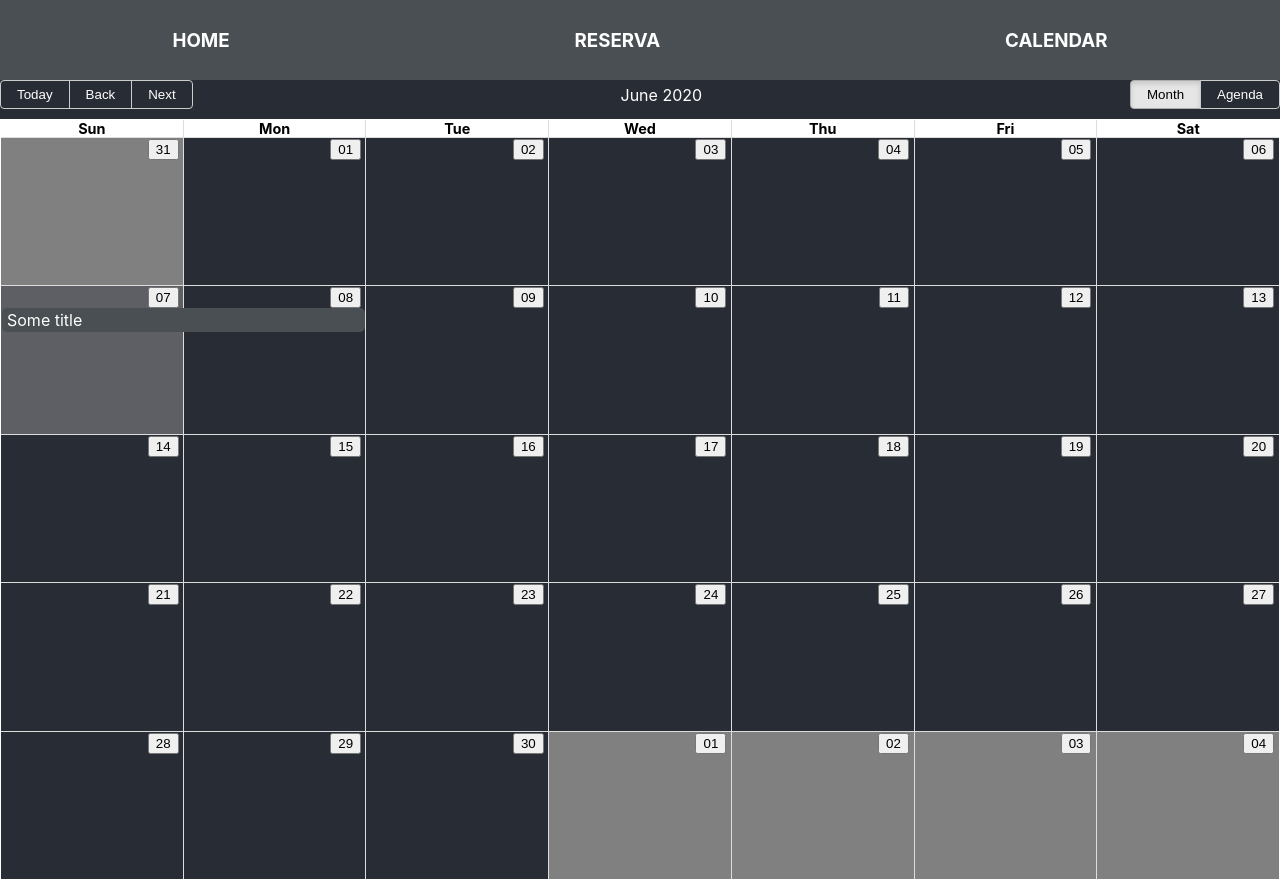
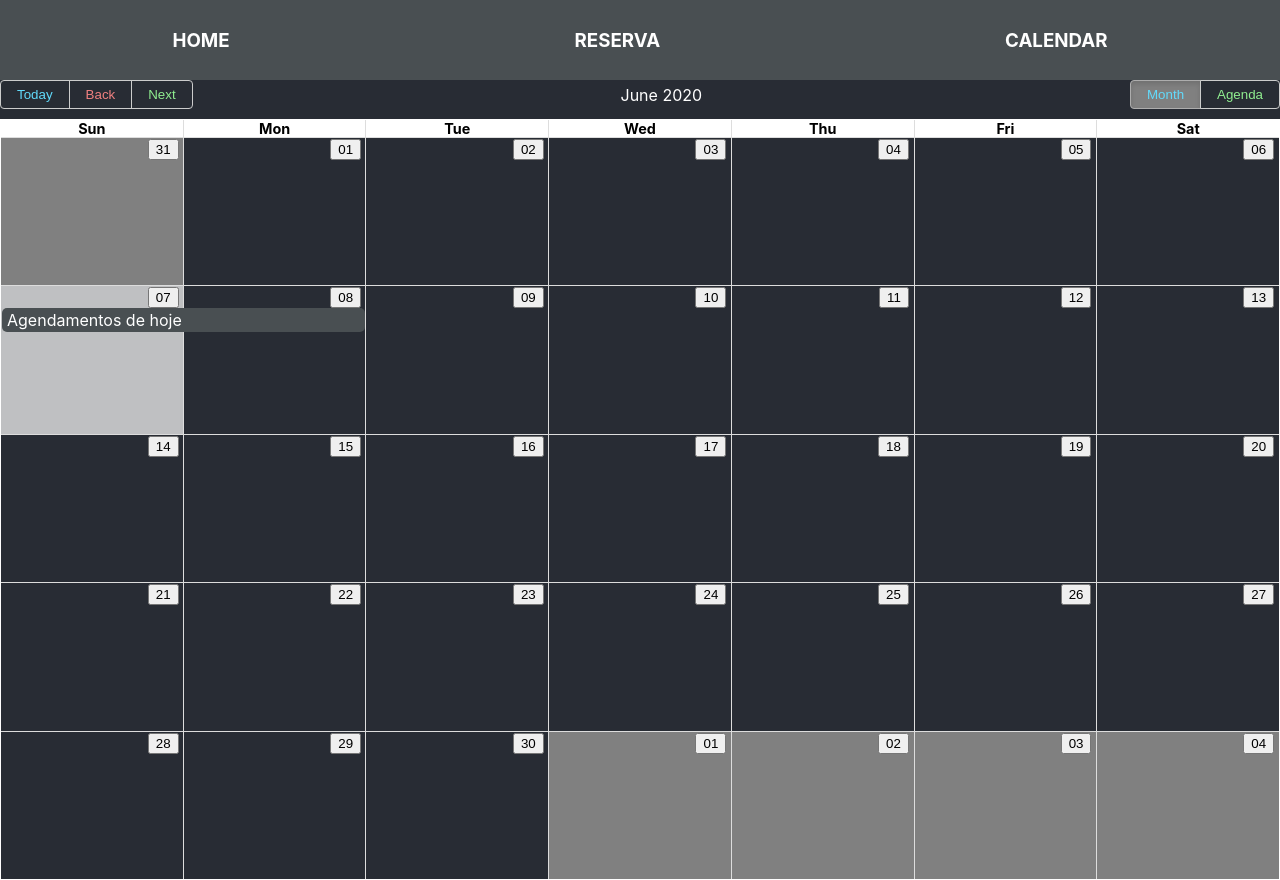
Before and after one commit to Lotusdigital398/t1_verival, a React (Create React App) app: page /calendar in a window 1280 px wide. Built offline with nearby package versions, Linux system fonts and the light colour scheme.

Commit message:
Pequenas mudanças no CSS e troca do texto de "some title" no calendar

```diff
--- a/src/client/component/CalendarComponent.js
+++ b/src/client/component/CalendarComponent.js
@@ -17,7 +17,7 @@ class CalendarComponent extends Component {
                 end: moment()
                     .add(1, "days")
                     .toDate(),
-                title: "Some title"
+                title: "Agendamentos de hoje"
             }
         ]
     };
--- a/src/client/component/css/Calendar.css
+++ b/src/client/component/css/Calendar.css
@@ -81,7 +81,7 @@ button.rbc-input::-moz-focus-inner {
     z-index: 4; }
 
 .rbc-today {
-    background-color: rgba(187, 185, 185, 0.36); }
+    background-color: rgba(255, 255, 255, 0.7); }
 
 .rbc-toolbar {
     display: flex;
@@ -96,7 +96,7 @@ button.rbc-input::-moz-focus-inner {
     padding: 0 10px;
     text-align: center; }
 .rbc-toolbar button {
-    color: white;
+    color: #808080;
     display: inline-block;
     margin: 0;
     text-align: center;
@@ -112,19 +112,19 @@ button.rbc-input::-moz-focus-inner {
     color: black;
     background-image: none;
     box-shadow: inset 0 3px 5px rgba(0, 0, 0, 0.125);
-    background-color: #e6e6e6;
+    background-color: #808080;
     border-color: #adadad; }
 .rbc-toolbar button:active:hover, .rbc-toolbar button:active:focus, .rbc-toolbar button.rbc-active:hover, .rbc-toolbar button.rbc-active:focus {
     color: #373a3c;
-    background-color: #d4d4d4;
+    background-color: #808080;
     border-color: #8c8c8c; }
 .rbc-toolbar button:focus {
     color: #373a3c;
-    background-color: #e6e6e6;
+    background-color: #808080;
     border-color: #adadad; }
 .rbc-toolbar button:hover {
     color: #373a3c;
-    background-color: #e6e6e6;
+    background-color: #808080;
     border-color: #adadad; }
 
 .rbc-btn-group {
@@ -132,20 +132,23 @@ button.rbc-input::-moz-focus-inner {
 
     white-space: nowrap; }
 .rbc-btn-group > button:first-child:not(:last-child) {
+    color: #61dafb;
     border-top-right-radius: 0;
     border-bottom-right-radius: 0; }
 .rbc-btn-group > button:last-child:not(:first-child) {
+    color:lightgreen;
     border-top-left-radius: 0;
     border-bottom-left-radius: 0; }
 .rbc-rtl .rbc-btn-group > button:first-child:not(:last-child) {
     border-radius: 4px;
     border-top-left-radius: 0;
-    border-bottom-left-radius: 0; }
+    border-bottom-left-radius: 0;}
 .rbc-rtl .rbc-btn-group > button:last-child:not(:first-child) {
     border-radius: 4px;
     border-top-right-radius: 0;
     border-bottom-right-radius: 0; }
 .rbc-btn-group > button:not(:first-child):not(:last-child) {
+    color:lightcoral;
     border-radius: 0; }
 .rbc-btn-group button + button {
     margin-left: -1px; }
--- a/src/client/pages/css/Navigation.css
+++ b/src/client/pages/css/Navigation.css
@@ -27,5 +27,9 @@ nav{
     text-decoration: none;
     color: white;
     text-transform: uppercase;
+}
 
+.navList:hover{
+    border-radius: 5px;
+    background-color: #515961;
 }
--- a/src/client/pages/css/index.css
+++ b/src/client/pages/css/index.css
@@ -5,6 +5,7 @@ body {
     sans-serif;
   -webkit-font-smoothing: antialiased;
   -moz-osx-font-smoothing: grayscale;
+
 }
 
 code {
```
